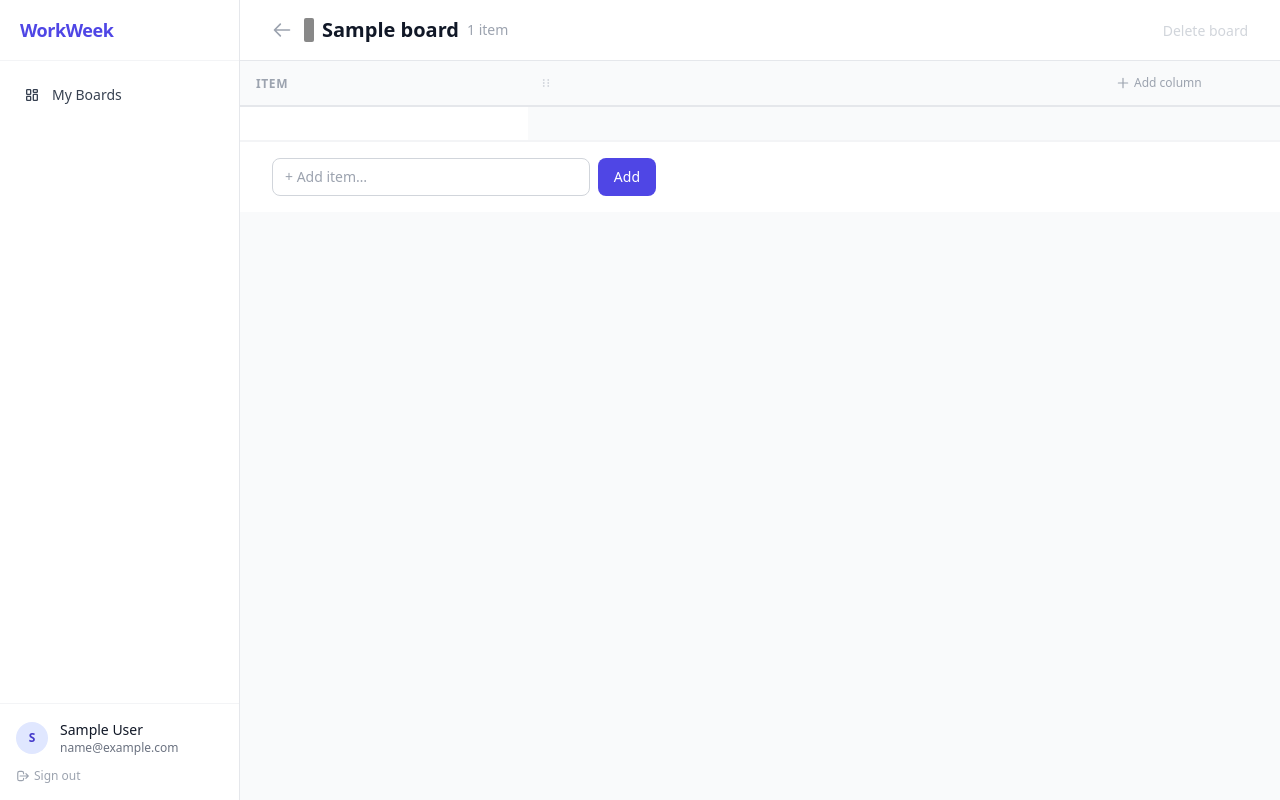
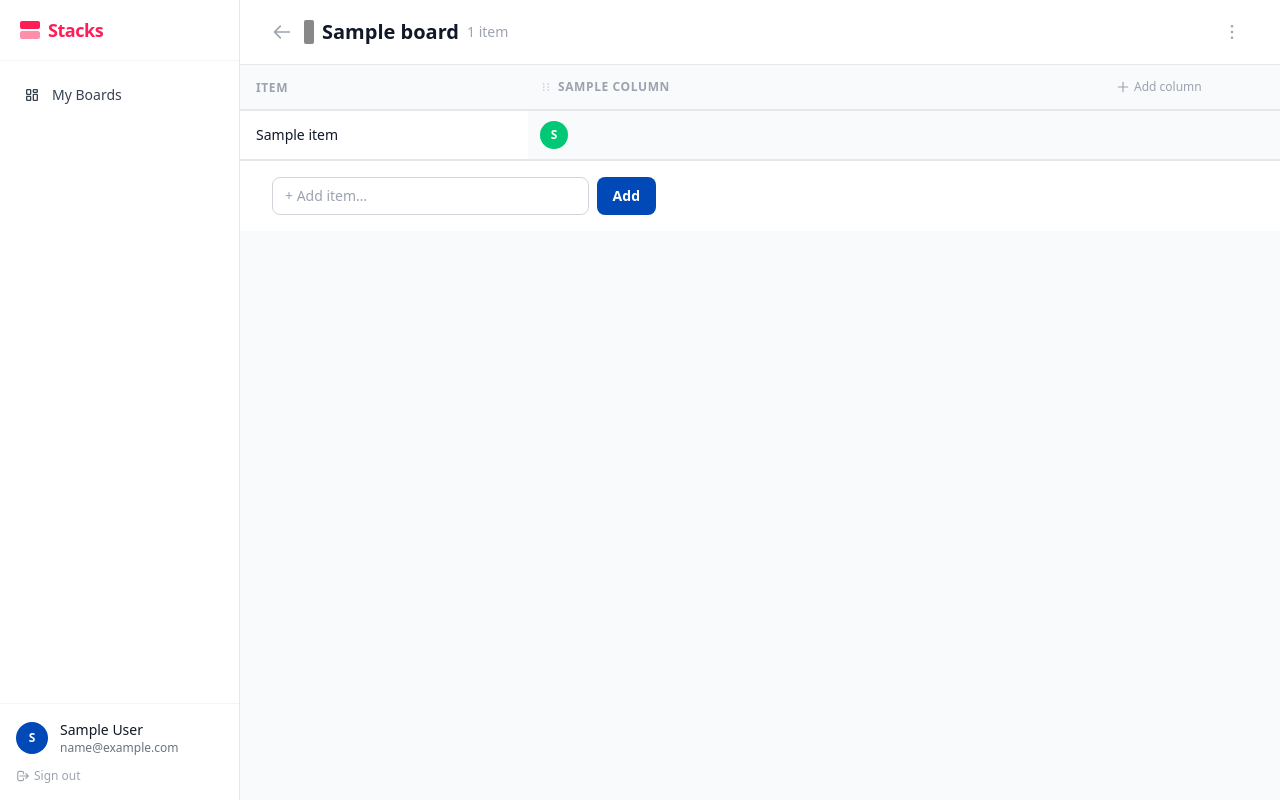
Before and after one commit to Susmit01/stacks, a Flask app: page /boards/1 in a window 1280 px wide. Run offline with Flask 3, Linux system fonts and the light colour scheme; a user stored in the database is signed in; tables that the repository leaves empty hold one stand-in row (values such as "Sample post"); some libraries are stand-ins or nearby versions.

Commit message:
Polish: brand refresh + fixes
Co-Authored-By: Claude Sonnet 4.6 <noreply@anthropic.com>

```diff
--- a/app/templates/base.html
+++ b/app/templates/base.html
@@ -3,12 +3,42 @@
 <head>
   <meta charset="UTF-8">
   <meta name="viewport" content="width=device-width, initial-scale=1.0">
-  <title>{% block title %}WorkWeek{% endblock %}</title>
+  <title>{% block title %}Stacks{% endblock %}</title>
   <meta name="csrf-token" content="{{ csrf_token() }}">
+  <link rel="preconnect" href="https://fonts.googleapis.com">
+  <link rel="preconnect" href="https://fonts.gstatic.com" crossorigin>
+  <link href="https://fonts.googleapis.com/css2?family=Inter:wght@400;500;600;700&display=swap" rel="stylesheet">
+  <style>
+    :root {
+      --color-yass-queen: #ff1d58;
+      --color-sister-sister: #f75990;
+      --color-crown-yellow: #fff685;
+      --color-blue-light: #00ddff;
+      --color-brutal-blue: #0049b7;
+    }
+  </style>
+  <script>
+    tailwind.config = {
+      theme: {
+        extend: {
+          fontFamily: {
+            sans: ['Inter', 'ui-sans-serif', 'system-ui', 'sans-serif'],
+          },
+          colors: {
+            'yass-queen':    '#ff1d58',
+            'sister-sister': '#f75990',
+            'crown-yellow':  '#fff685',
+            'blue-light':    '#00ddff',
+            'brutal-blue':   '#0049b7',
+          }
+        }
+      }
+    }
+  </script>
   <script src="https://cdn.tailwindcss.com"></script>
   <script defer src="https://cdn.jsdelivr.net/npm/alpinejs@3.14.1/dist/cdn.min.js"></script>
 </head>
-<body class="bg-gray-50 text-gray-900 antialiased">
+<body class="bg-gray-50 text-gray-900 antialiased font-sans">
 
 {% if current_user.is_authenticated %}
 {# ─── Authenticated layout: sidebar + main ─── #}
@@ -17,12 +47,19 @@
   {# Sidebar #}
   <aside class="w-60 bg-white border-r border-gray-200 flex flex-col flex-shrink-0">
     <div class="px-5 py-4 border-b border-gray-100">
-      <span class="text-lg font-bold tracking-tight text-indigo-600">WorkWeek</span>
+      <a href="{{ url_for('boards.index') }}" class="flex items-center gap-2">
+        {# Stack wordmark: two stacked rectangles #}
+        <div class="flex flex-col gap-0.5 flex-shrink-0">
+          <div class="w-5 h-2 rounded-sm" style="background-color:#ff1d58;"></div>
+          <div class="w-5 h-2 rounded-sm opacity-50" style="background-color:#ff1d58;"></div>
+        </div>
+        <span class="text-lg font-bold tracking-tight" style="color:#ff1d58;">Stacks</span>
+      </a>
     </div>
 
     <nav class="flex-1 px-3 py-4 space-y-1">
       <a href="{{ url_for('boards.index') }}"
-         class="flex items-center gap-3 px-3 py-2 rounded-lg text-sm font-medium text-gray-700 hover:bg-indigo-50 hover:text-indigo-700 transition-colors">
+         class="flex items-center gap-3 px-3 py-2 rounded-lg text-sm font-medium text-gray-700 hover:bg-red-50 hover:text-yass-queen transition-colors">
         <svg class="w-4 h-4 flex-shrink-0" fill="none" stroke="currentColor" viewBox="0 0 24 24">
           <path stroke-linecap="round" stroke-linejoin="round" stroke-width="2"
             d="M4 5a1 1 0 011-1h4a1 1 0 011 1v5a1 1 0 01-1 1H5a1 1 0 01-1-1V5zm10 0a1 1 0 011-1h4a1 1 0 011 1v2a1 1 0 01-1 1h-4a1 1 0 01-1-1V5zM4 15a1 1 0 011-1h4a1 1 0 011 1v4a1 1 0 01-1 1H5a1 1 0 01-1-1v-4zm10-3a1 1 0 011-1h4a1 1 0 011 1v7a1 1 0 01-1 1h-4a1 1 0 01-1-1v-7z"/>
@@ -33,8 +70,8 @@
 
     <div class="px-4 py-4 border-t border-gray-100">
       <div class="flex items-center gap-3 mb-3">
-        <div class="w-8 h-8 rounded-full bg-indigo-100 flex items-center justify-center flex-shrink-0">
-          <span class="text-xs font-semibold text-indigo-700">{{ current_user.full_name[0].upper() }}</span>
+        <div class="w-8 h-8 rounded-full flex items-center justify-center flex-shrink-0" style="background-color:#0049b7;">
+          <span class="text-xs font-semibold text-white">{{ current_user.full_name[0].upper() }}</span>
         </div>
         <div class="min-w-0">
           <p class="text-sm font-medium text-gray-900 truncate">{{ current_user.full_name }}</p>
@@ -42,7 +79,7 @@
         </div>
       </div>
       <a href="{{ url_for('auth.logout') }}"
-         class="text-xs text-gray-400 hover:text-red-500 transition-colors flex items-center gap-1">
+         class="text-xs text-gray-400 hover:text-yass-queen transition-colors flex items-center gap-1">
         <svg class="w-3.5 h-3.5" fill="none" stroke="currentColor" viewBox="0 0 24 24">
           <path stroke-linecap="round" stroke-linejoin="round" stroke-width="2"
             d="M17 16l4-4m0 0l-4-4m4 4H7m6 4v1a3 3 0 01-3 3H6a3 3 0 01-3-3V7a3 3 0 013-3h4a3 3 0 013 3v1"/>
@@ -76,8 +113,12 @@
 {% else %}
 {# ─── Unauthenticated layout: centred card ─── #}
 <div class="min-h-screen flex flex-col items-center justify-center px-4 py-12">
-  <a href="{{ url_for('auth.login') }}" class="text-2xl font-bold text-indigo-600 mb-8 tracking-tight">
-    WorkWeek
+  <a href="{{ url_for('auth.login') }}" class="flex items-center gap-2 mb-8">
+    <div class="flex flex-col gap-0.5">
+      <div class="w-5 h-2 rounded-sm" style="background-color:#ff1d58;"></div>
+      <div class="w-5 h-2 rounded-sm opacity-50" style="background-color:#ff1d58;"></div>
+    </div>
+    <span class="text-2xl font-bold tracking-tight" style="color:#ff1d58;">Stacks</span>
   </a>
   {% with messages = get_flashed_messages(with_categories=true) %}
   {% if messages %}
--- a/app/templates/boards/view.html
+++ b/app/templates/boards/view.html
@@ -2,8 +2,7 @@
 {% block title %}{{ board.name }} — WorkWeek{% endblock %}
 
 {% block content %}
-<div class="flex flex-col h-full"
-     x-data="{
+<div x-data="{
        toast: false,
        showAddCol: false,
        newColName: '',
@@ -34,24 +33,50 @@
         </span>
       </div>
     </div>
-    <div x-data="{ confirming: false }">
-      <button x-show="!confirming" @click="confirming = true"
-        class="text-sm text-gray-300 hover:text-red-400 transition-colors">
+    <div x-data="{ menuOpen: false, confirming: false }" class="relative"
+         @click.outside="menuOpen = false; confirming = false">
+      <button @click="menuOpen = !menuOpen"
+              class="p-1.5 text-gray-400 hover:text-gray-600 hover:bg-gray-100 rounded-lg transition-colors"
+              title="Board options">
+        <svg class="w-5 h-5" fill="currentColor" viewBox="0 0 24 24">
+          <circle cx="12" cy="5" r="1.5"/><circle cx="12" cy="12" r="1.5"/><circle cx="12" cy="19" r="1.5"/>
+        </svg>
+      </button>
+      <div x-show="menuOpen" x-transition
+           class="absolute right-0 top-full mt-1 w-52 bg-white rounded-xl shadow-lg border border-gray-100 py-1.5 z-50"
+           style="display: none;">
+        <div x-show="!confirming" class="px-1">
+          <button @click="confirming = true"
+                  class="w-full text-left px-3 py-2 text-sm font-medium hover:bg-red-50 rounded-lg flex items-center gap-2 transition-colors"
+                  style="color:#ff1d58;">
+            <svg class="w-4 h-4 flex-shrink-0" fill="none" stroke="currentColor" viewBox="0 0 24 24">
+              <path stroke-linecap="round" stroke-linejoin="round" stroke-width="2"
+                d="M19 7l-.867 12.142A2 2 0 0116.138 21H7.862a2 2 0 01-1.995-1.858L5 7m5 4v6m4-6v6m1-10V4a1 1 0 00-1-1h-4a1 1 0 00-1 1v3M4 7h16"/>
+            </svg>
             Delete board
           </button>
-      <div x-show="confirming" x-transition class="flex items-center gap-3">
-        <span class="text-xs text-gray-500">Delete "{{ board.name }}"?</span>
+        </div>
+        <div x-show="confirming" class="px-3 py-2">
+          <p class="text-xs font-medium text-gray-700 mb-1">Delete "{{ board.name }}"?</p>
+          <p class="text-xs text-gray-400 mb-3">All items will be permanently removed.</p>
+          <div class="flex items-center gap-2">
             <form method="POST" action="{{ url_for('boards.delete_board', board_id=board.id) }}">
               <input type="hidden" name="csrf_token" value="{{ csrf_token() }}">
-          <button type="submit" class="text-sm font-medium text-red-600 hover:text-red-700">Delete</button>
+              <button type="submit"
+                class="text-xs font-semibold text-white px-3 py-1.5 rounded-lg transition-colors"
+                style="background-color:#ff1d58;" onmouseover="this.style.backgroundColor='#e0164e'" onmouseout="this.style.backgroundColor='#ff1d58'">
+                Delete
+              </button>
             </form>
-        <button @click="confirming = false" class="text-sm text-gray-400 hover:text-gray-600">Cancel</button>
+            <button @click="confirming = false" class="text-xs text-gray-500 hover:text-gray-700">Cancel</button>
+          </div>
+        </div>
       </div>
     </div>
   </div>
 
   {# ── Table area ── #}
-  <div class="flex-1 overflow-auto">
+  <div class="overflow-x-auto">
     <div class="min-w-max">
       <table class="border-collapse text-sm" style="width: 100%;" id="board-table">
 
@@ -65,7 +90,7 @@
             {% for col in columns %}
             <th data-col-id="{{ col.id }}"
                 class="text-left px-3 py-2 min-w-[160px] group/hdr"
-                x-data="colHeader({ boardId: {{ board.id }}, colId: {{ col.id }}, name: {{ col.name | tojson }} })">
+                x-data='colHeader({ boardId: {{ board.id }}, colId: {{ col.id }}, name: {{ col.name | tojson }} })'>
               <div class="flex items-center gap-1.5">
                 <span class="col-drag-handle cursor-grab text-gray-300 hover:text-gray-400 flex-shrink-0 select-none" title="Drag to reorder">
                   <svg class="w-3 h-3" fill="currentColor" viewBox="0 0 16 16">
@@ -80,7 +105,7 @@
                       x-text="name"></span>
                 <input x-show="editing" x-ref="nameInput" x-model="name"
                        @blur="saveName()" @keydown.enter="saveName()" @keydown.escape="cancelEdit()"
-                       class="flex-1 text-xs font-semibold uppercase tracking-wider border border-indigo-400 rounded px-1 py-0.5 focus:outline-none min-w-0 w-24 bg-white">
+                       class="flex-1 text-xs font-semibold uppercase tracking-wider border border-[#0049b7] rounded px-1 py-0.5 focus:outline-none min-w-0 w-24 bg-white">
                 <button @click="deleteCol()"
                   class="opacity-0 group-hover/hdr:opacity-100 flex-shrink-0 text-gray-300 hover:text-red-400 transition-all"
                   title="Delete column">
@@ -94,7 +119,7 @@
 
             <th class="no-drag px-4 py-3 min-w-[140px] bg-gray-50">
               <button @click="showAddCol = true"
-                class="flex items-center gap-1 text-xs font-medium text-gray-400 hover:text-indigo-600 transition-colors whitespace-nowrap">
+                class="flex items-center gap-1 text-xs font-medium text-gray-400 hover:text-brutal-blue transition-colors whitespace-nowrap">
                 <svg class="w-3.5 h-3.5" fill="none" stroke="currentColor" viewBox="0 0 24 24">
                   <path stroke-linecap="round" stroke-linejoin="round" stroke-width="2" d="M12 4v16m8-8H4"/>
                 </svg>
@@ -108,17 +133,17 @@
         {# Item rows #}
         <tbody id="item-rows">
           {% for item in board.items %}
-          <tr class="border-b border-gray-100 hover:bg-indigo-50/30 group/row transition-colors">
+          <tr class="border-b border-gray-200 hover:bg-rose-50/50 group/row transition-colors">
 
             {# Item name — inline editable #}
-            <td class="col-name px-4 py-1.5 sticky left-0 bg-white group-hover/row:bg-indigo-50/30 z-10 transition-colors"
-                x-data="nameCell({ boardId: {{ board.id }}, itemId: {{ item.id }}, val: {{ item.name | tojson }} })">
+            <td class="col-name px-4 py-1.5 sticky left-0 bg-white group-hover/row:bg-rose-50/50 z-10 transition-colors"
+                x-data='nameCell({ boardId: {{ board.id }}, itemId: {{ item.id }}, val: {{ item.name | tojson }} })'>
               <div x-show="!editing" @click="startEdit()"
                    class="cursor-text text-gray-900 font-medium py-1 min-h-[1.75rem] flex items-center"
                    x-text="val"></div>
               <input x-show="editing" x-ref="nameInput" x-model="val"
                      @blur="save()" @keydown.enter="save()" @keydown.escape="cancel()"
-                     class="w-full font-medium border border-indigo-400 rounded px-2 py-1 text-sm focus:outline-none focus:ring-1 focus:ring-indigo-400 bg-white">
+                     class="w-full font-medium border border-[#0049b7] rounded px-2 py-1 text-sm focus:outline-none focus:ring-1 focus:ring-brutal-blue bg-white">
             </td>
 
             {# Custom column cells #}
@@ -127,7 +152,7 @@
             <td data-col-id="{{ col.id }}" class="px-3 py-1.5 min-w-[160px]"
 
               {% if col.col_type == 'status' %}
-              x-data="statusCell({ boardId: {{ board.id }}, itemId: {{ item.id }}, colId: {{ col.id }}, val: {{ cv | tojson }} })">
+              x-data='statusCell({ boardId: {{ board.id }}, itemId: {{ item.id }}, colId: {{ col.id }}, val: {{ cv | tojson }} })'>
               <div x-show="!editing" @click="startEdit()" class="cursor-pointer py-0.5">
                 <span :class="labelClass(val)" class="inline-flex items-center justify-center px-2.5 py-0.5 rounded text-xs font-medium w-28 text-center">
                   <span x-text="val || '—'"></span>
@@ -135,7 +160,7 @@
               </div>
               <div x-show="editing">
                 <select x-ref="sel" x-model="val" @change="save()" @blur="editing = false"
-                        class="text-xs border border-indigo-400 rounded px-1 py-1 focus:outline-none w-full bg-white">
+                        class="text-xs border border-[#0049b7] rounded px-1 py-1 focus:outline-none w-full bg-white">
                   <option value="">—</option>
                   <option>Not started</option>
                   <option>Working on it</option>
@@ -145,7 +170,7 @@
               </div>
 
               {% elif col.col_type == 'priority' %}
-              x-data="priorityCell({ boardId: {{ board.id }}, itemId: {{ item.id }}, colId: {{ col.id }}, val: {{ cv | tojson }} })">
+              x-data='priorityCell({ boardId: {{ board.id }}, itemId: {{ item.id }}, colId: {{ col.id }}, val: {{ cv | tojson }} })'>
               <div x-show="!editing" @click="startEdit()" class="cursor-pointer py-0.5">
                 <span :class="labelClass(val)" class="inline-flex items-center justify-center px-2.5 py-0.5 rounded text-xs font-medium w-20 text-center">
                   <span x-text="val || '—'"></span>
@@ -153,7 +178,7 @@
               </div>
               <div x-show="editing">
                 <select x-ref="sel" x-model="val" @change="save()" @blur="editing = false"
-                        class="text-xs border border-indigo-400 rounded px-1 py-1 focus:outline-none w-full bg-white">
+                        class="text-xs border border-[#0049b7] rounded px-1 py-1 focus:outline-none w-full bg-white">
                   <option value="">—</option>
                   <option>Low</option>
                   <option>Medium</option>
@@ -163,22 +188,27 @@
               </div>
 
               {% elif col.col_type == 'date' %}
-              x-data="dateCell({ boardId: {{ board.id }}, itemId: {{ item.id }}, colId: {{ col.id }}, val: {{ cv | tojson }} })">
+              x-data='dateCell({ boardId: {{ board.id }}, itemId: {{ item.id }}, colId: {{ col.id }}, val: {{ cv | tojson }} })'>
               <div x-show="!editing" @click="startEdit()" class="cursor-pointer py-1">
                 <span class="text-xs text-gray-600" x-text="val ? formatDate(val) : '—'"></span>
               </div>
               <input x-show="editing" x-ref="dateInput" type="date" x-model="val"
                      @change="save()" @blur="editing = false"
-                     class="text-xs border border-indigo-400 rounded px-1 py-1 focus:outline-none w-full bg-white">
+                     class="text-xs border border-[#0049b7] rounded px-1 py-1 focus:outline-none w-full bg-white">
 
               {% else %}{# person #}
-              x-data="textCell({ boardId: {{ board.id }}, itemId: {{ item.id }}, colId: {{ col.id }}, val: {{ cv | tojson }} })">
-              <div x-show="!editing" @click="startEdit()" class="cursor-text py-1">
-                <span class="text-xs text-gray-600" x-text="val || '—'"></span>
+              x-data='textCell({ boardId: {{ board.id }}, itemId: {{ item.id }}, colId: {{ col.id }}, val: {{ cv | tojson }} })'>
+              <div x-show="!editing" @click="startEdit()" class="cursor-pointer py-1">
+                <div class="w-7 h-7 rounded-full flex items-center justify-center text-xs font-semibold"
+                     :class="val ? 'text-white' : 'border-2 border-dashed border-gray-300'"
+                     :style="val ? `background-color: ${avatarColor(val)}` : ''"
+                     :title="val || 'Click to assign'">
+                  <span x-text="initials(val)"></span>
+                </div>
               </div>
               <input x-show="editing" x-ref="textInput" type="text" x-model="val"
                      @blur="save()" @keydown.enter="save()" @keydown.escape="cancel()"
-                     class="text-xs border border-indigo-400 rounded px-2 py-1 focus:outline-none w-full bg-white">
+                     class="text-xs border border-[#0049b7] rounded px-2 py-1 focus:outline-none w-full bg-white">
               {% endif %}
 
             </td>
@@ -201,28 +231,30 @@
           {# Empty state #}
           {% if not board.items %}
           <tr>
-            <td colspan="{{ columns | length + 3 }}" class="text-center py-12 text-gray-400 text-sm">
-              No items yet. Add one below.
+            <td colspan="{{ columns | length + 3 }}" class="text-center py-16">
+              <p class="text-gray-400 text-sm font-medium mb-1">No items yet</p>
+              <p class="text-gray-300 text-xs">Add your first one using the form below.</p>
             </td>
           </tr>
           {% endif %}
         </tbody>
       </table>
     </div>
+  </div>
 
   {# Add item #}
-    <div class="px-8 py-4 border-t border-gray-100 bg-white sticky bottom-0">
+  <div class="px-8 py-4 border-t border-gray-200 bg-white">
     <form method="POST" action="{{ url_for('boards.add_item', board_id=board.id) }}"
           class="flex gap-2 max-w-sm">
       {{ form.hidden_tag() }}
-        {{ form.name(class="flex-1 border border-gray-300 rounded-lg px-3 py-2 text-sm focus:outline-none focus:ring-2 focus:ring-indigo-500",
+      {{ form.name(class="flex-1 border border-gray-300 rounded-lg px-3 py-2 text-sm focus:outline-none focus:ring-2 focus:ring-brutal-blue",
                    placeholder="+ Add item…") }}
       <button type="submit"
-          class="bg-indigo-600 hover:bg-indigo-700 text-white text-sm font-medium px-4 py-2 rounded-lg transition-colors whitespace-nowrap">
+        class="text-white text-sm font-semibold px-4 py-2 rounded-lg transition-colors whitespace-nowrap"
+        style="background-color:#0049b7;" onmouseover="this.style.backgroundColor='#003d99'" onmouseout="this.style.backgroundColor='#0049b7'">
         Add
       </button>
     </form>
-    </div>
   </div>
 
   {# Saved toast #}
@@ -250,19 +282,19 @@
     <div class="absolute inset-0 bg-black/40" @click="showAddCol = false"></div>
     <div class="relative bg-white rounded-2xl shadow-xl w-full max-w-sm p-6" @click.stop
          x-init="$watch('showAddCol', v => { if (v) $nextTick(() => $el.querySelector('input').focus()) })">
-      <h2 class="text-lg font-semibold text-gray-900 mb-5">Add column</h2>
+      <h2 class="text-lg font-bold text-gray-900 mb-5">Add column</h2>
 
       <div class="mb-4">
         <label class="block text-sm font-medium text-gray-700 mb-1">Column name</label>
         <input x-model="newColName" type="text" placeholder="e.g. Status"
-               class="w-full border border-gray-300 rounded-lg px-3 py-2 text-sm focus:outline-none focus:ring-2 focus:ring-indigo-500"
+               class="w-full border border-gray-300 rounded-lg px-3 py-2 text-sm focus:outline-none focus:ring-2 focus:ring-brutal-blue"
                @keydown.enter="addColumn()">
       </div>
 
       <div class="mb-6">
         <label class="block text-sm font-medium text-gray-700 mb-1">Type</label>
         <select x-model="newColType"
-                class="w-full border border-gray-300 rounded-lg px-3 py-2 text-sm focus:outline-none focus:ring-2 focus:ring-indigo-500 bg-white">
+                class="w-full border border-gray-300 rounded-lg px-3 py-2 text-sm focus:outline-none focus:ring-2 focus:ring-brutal-blue bg-white">
           <option value="status">Status</option>
           <option value="person">Person</option>
           <option value="date">Date</option>
@@ -276,7 +308,8 @@
           Cancel
         </button>
         <button @click="addColumn()"
-          class="px-4 py-2 text-sm font-medium text-white bg-indigo-600 hover:bg-indigo-700 rounded-lg transition-colors">
+          class="px-4 py-2 text-sm font-semibold text-white rounded-lg transition-colors"
+          style="background-color:#0049b7;" onmouseover="this.style.backgroundColor='#003d99'" onmouseout="this.style.backgroundColor='#0049b7'">
           Add column
         </button>
       </div>
@@ -288,6 +321,18 @@
 {# ── SortableJS + Alpine component definitions ── #}
 <script src="https://cdn.jsdelivr.net/npm/sortablejs@1.15.0/Sortable.min.js"></script>
 <script>
+const AVATAR_COLORS = ['#ff1d58', '#f75990', '#0049b7', '#00ddff', '#7e3b8a', '#00c875', '#fdab3d']
+function avatarColor(name) {
+  if (!name) return '#e5e7eb'
+  const h = [...name].reduce((acc, c) => ((acc << 5) - acc + c.charCodeAt(0)) | 0, 0)
+  return AVATAR_COLORS[Math.abs(h) % AVATAR_COLORS.length]
+}
+function initials(name) {
+  if (!name) return ''
+  const parts = name.trim().split(/\s+/).filter(Boolean)
+  return ((parts[0]?.[0] ?? '') + (parts.length > 1 ? parts[parts.length - 1][0] : '')).toUpperCase()
+}
+
 const CSRF = () => document.querySelector('meta[name="csrf-token"]').content
 
 async function apiFetch(url, method, body) {
--- a/seed.py
+++ b/seed.py
@@ -52,7 +52,7 @@ def seed():
             db.session.add(CellValue(item_id=item.id, column_id=p.id, value=priority))
 
         # ── Board 2: Website Redesign ─────────────────────────────────────────
-        b2 = Board(name='Website Redesign', color='#22c55e', owner_id=demo.id)
+        b2 = Board(name='Corporate Website Redesign Q3', color='#22c55e', owner_id=demo.id)
         db.session.add(b2)
         db.session.flush()
 
@@ -85,7 +85,7 @@ def seed():
             db.session.add(CellValue(item_id=item.id, column_id=d2.id, value=due))
 
         # ── Board 3: Product Launch v2.0 ──────────────────────────────────────
-        b3 = Board(name='Product Launch — v2.0', color='#f97316', owner_id=demo.id)
+        b3 = Board(name='Product Launch — Apex v2.0', color='#f97316', owner_id=demo.id)
         db.session.add(b3)
         db.session.flush()
 
```
Also changed, not shown: app/templates/auth/login.html (+7 -6 lines), app/templates/auth/signup.html (+8 -7 lines), app/templates/boards/index.html (+31 -25 lines), README.md. Lines whose indentation alone changed are shown as unchanged.
